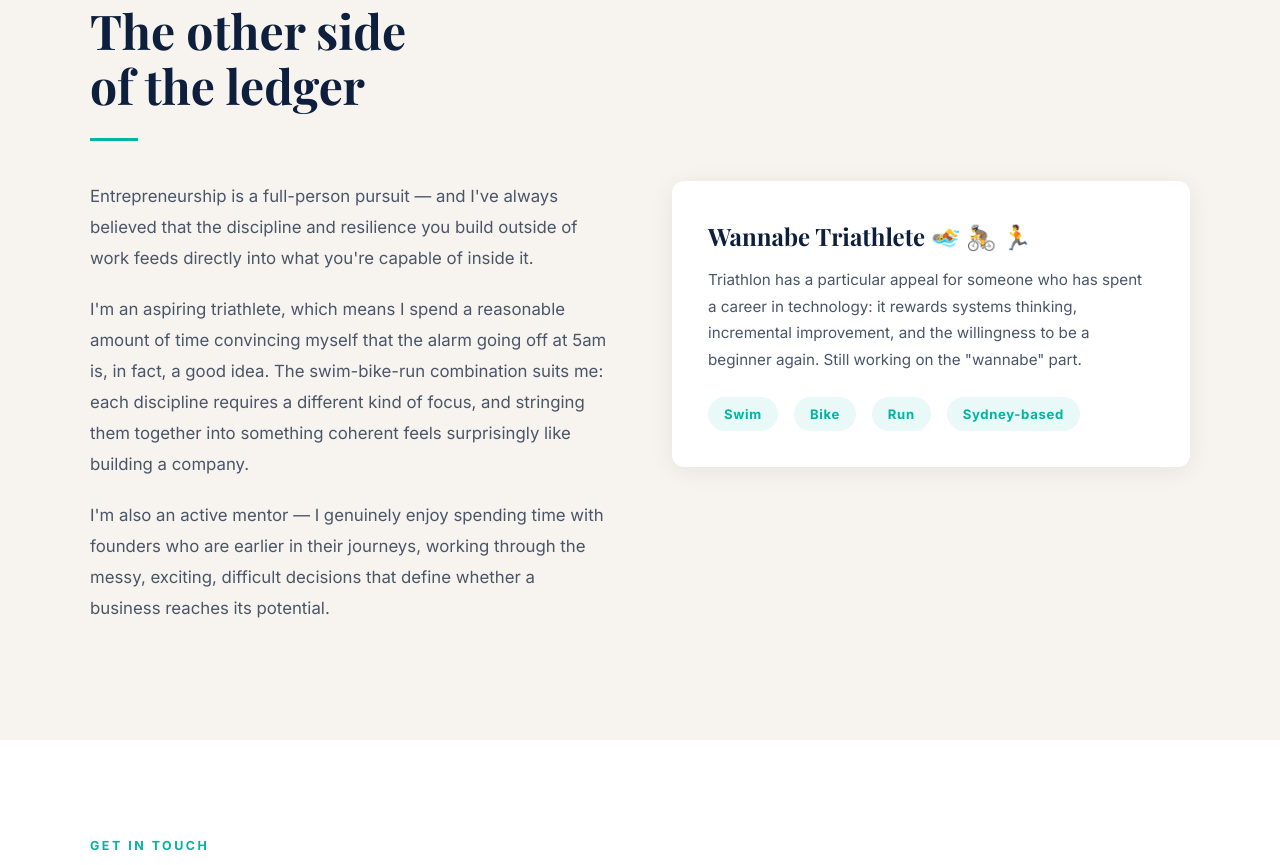
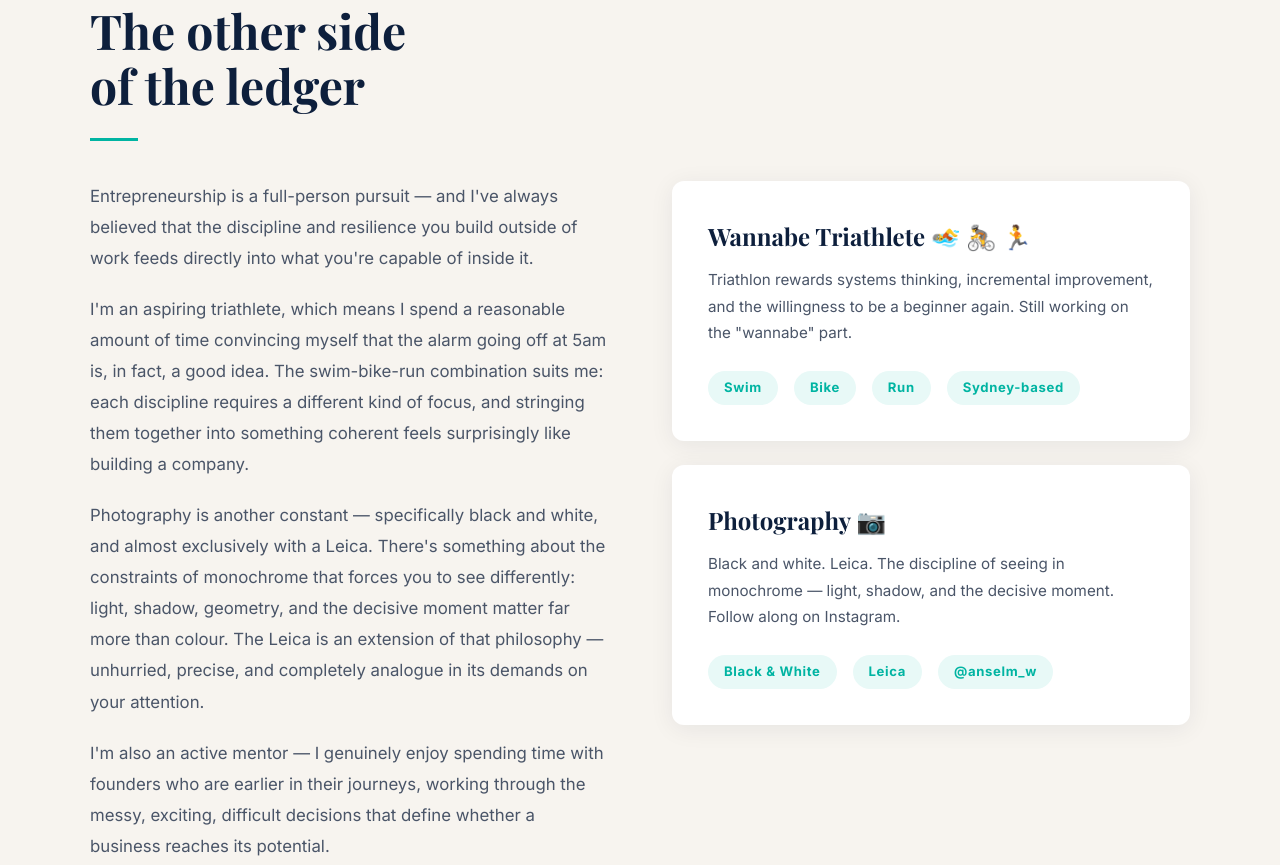
Before and after one commit to anselmwaterfield-sudo/anselmwaterfield-sudo.github.io, a plain HTML site: page index.html in a window 1280 px wide. Shown: the part 5147-6012 px from the top of the page. Drawn offline with nearby package versions, Linux system fonts and the light colour scheme.

Commit message:
Add photography section, Instagram links

```diff
--- a/index.html
+++ b/index.html
@@ -332,6 +332,7 @@
       gap: 4rem;
       align-items: start;
     }
+    .beyond-cards { display: flex; flex-direction: column; }
     .beyond-text p {
       font-size: 1.05rem;
       color: var(--mid);
@@ -700,19 +701,35 @@
             I'm an aspiring triathlete, which means I spend a reasonable amount of time convincing myself that the alarm going off at 5am is, in fact, a good idea. The swim-bike-run combination suits me: each discipline requires a different kind of focus, and stringing them together into something coherent feels surprisingly like building a company.
           </p>
           <p>
+            Photography is another constant — specifically black and white, and almost exclusively with a Leica. There's something about the constraints of monochrome that forces you to see differently: light, shadow, geometry, and the decisive moment matter far more than colour. The Leica is an extension of that philosophy — unhurried, precise, and completely analogue in its demands on your attention.
+          </p>
+          <p>
             I'm also an active mentor — I genuinely enjoy spending time with founders who are earlier in their journeys, working through the messy, exciting, difficult decisions that define whether a business reaches its potential.
           </p>
         </div>
+        <div class="beyond-cards">
           <div class="triathlon-block">
             <p class="triathlon-title">Wannabe Triathlete 🏊 🚴 🏃</p>
             <p class="triathlon-desc">
-            Triathlon has a particular appeal for someone who has spent a career in technology: it rewards systems thinking, incremental improvement, and the willingness to be a beginner again. Still working on the "wannabe" part.
+              Triathlon rewards systems thinking, incremental improvement, and the willingness to be a beginner again. Still working on the "wannabe" part.
             </p>
             <div class="disciplines">
               <span class="discipline">Swim</span>
               <span class="discipline">Bike</span>
               <span class="discipline">Run</span>
               <span class="discipline">Sydney-based</span>
+            </div>
+          </div>
+          <div class="triathlon-block" style="margin-top: 1.5rem;">
+            <p class="triathlon-title">Photography 📷</p>
+            <p class="triathlon-desc">
+              Black and white. Leica. The discipline of seeing in monochrome — light, shadow, and the decisive moment. Follow along on Instagram.
+            </p>
+            <div class="disciplines">
+              <span class="discipline">Black &amp; White</span>
+              <span class="discipline">Leica</span>
+              <a href="https://www.instagram.com/anselm_w" target="_blank" class="discipline" style="text-decoration:none;">@anselm_w</a>
+            </div>
           </div>
         </div>
       </div>
@@ -737,6 +754,10 @@
             <a href="https://x.com/anselmw" target="_blank" class="contact-link">
               <div class="contact-link-icon">𝕏</div>
               <span>@anselmw on X / Twitter</span>
+            </a>
+            <a href="https://www.instagram.com/anselm_w" target="_blank" class="contact-link">
+              <div class="contact-link-icon">📷</div>
+              <span>@anselm_w on Instagram</span>
             </a>
             <a href="http://www.anselmwaterfield.com" target="_blank" class="contact-link">
               <div class="contact-link-icon">🌐</div>
@@ -830,6 +851,7 @@
     <span class="footer-note">Sydney, Australia · © 2026</span>
     <div class="footer-socials">
       <a href="https://x.com/anselmw" target="_blank" class="footer-social" title="X / Twitter">𝕏</a>
+      <a href="https://www.instagram.com/anselm_w" target="_blank" class="footer-social" title="Instagram">📷</a>
       <a href="mailto:anselm@anselmwaterfield.com" class="footer-social" title="Email">✉</a>
     </div>
   </footer>
```
Lines whose indentation alone changed are shown as unchanged.
